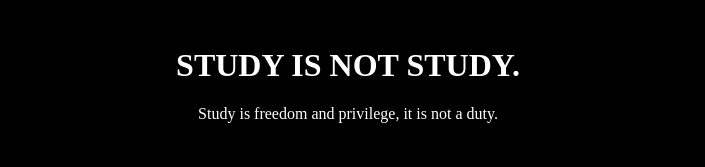
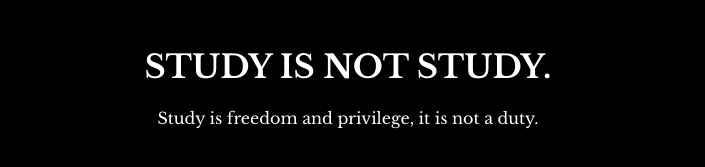
Before and after one commit to sanniie-nwnb/myPositiveMeme, a plain HTML site: page index.html in a window 1280 px wide. Shown: the part 263-430 px from the top of the page, without its empty margins (292-997 px from the left). Drawn offline with nearby package versions, Linux system fonts and the light colour scheme.

Commit message:
Include Google Fonts for styling
Added Google Fonts for better typography.

```diff
--- a/index.html
+++ b/index.html
@@ -44,6 +44,11 @@
                 color: white;
             }
         </style>
+
+		<link rel="preconnect" href="https://fonts.googleapis.com">
+		<link rel="preconnect" href="https://fonts.gstatic.com" crossorigin>
+		<link href="https://fonts.googleapis.com/css2?family=Libre+Baskerville:ital,wght@0,400;0,700;1,400&display=swap" rel="stylesheet">
+
     </head>
 
     <body>
```
